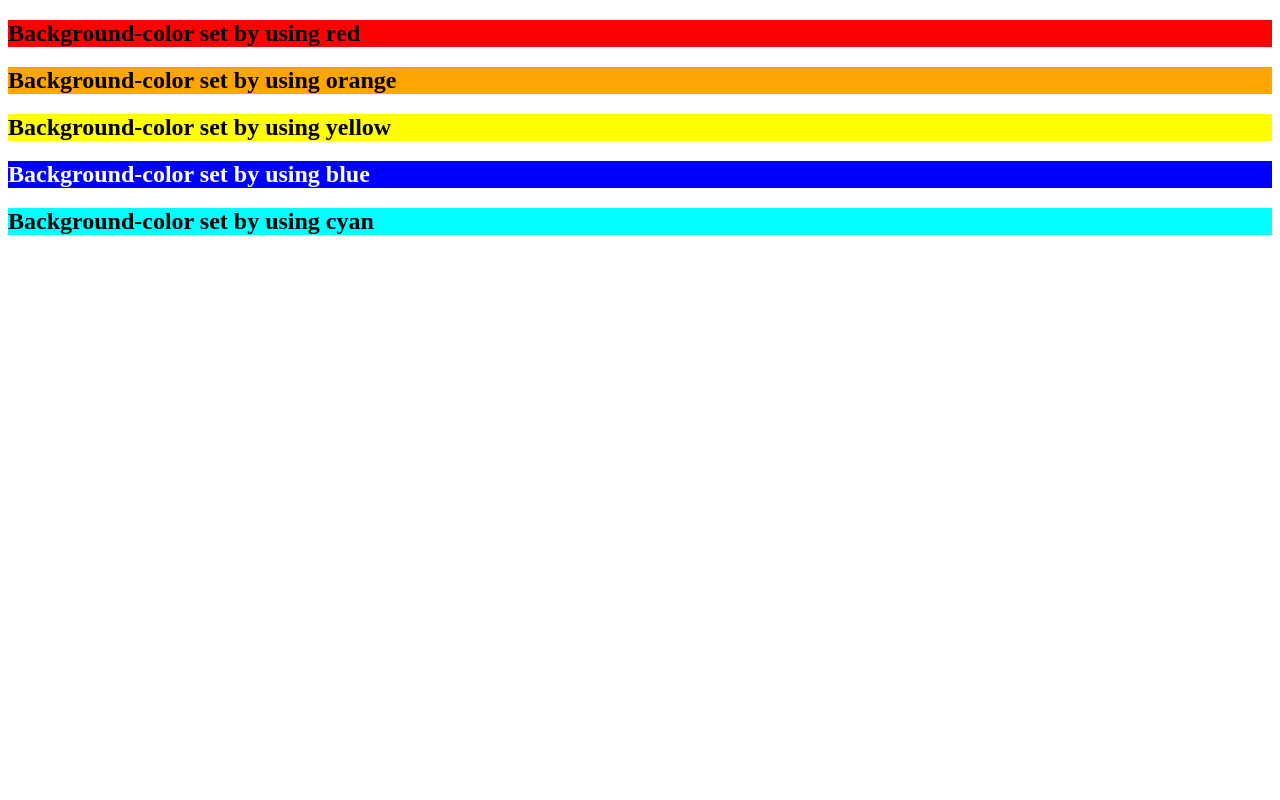
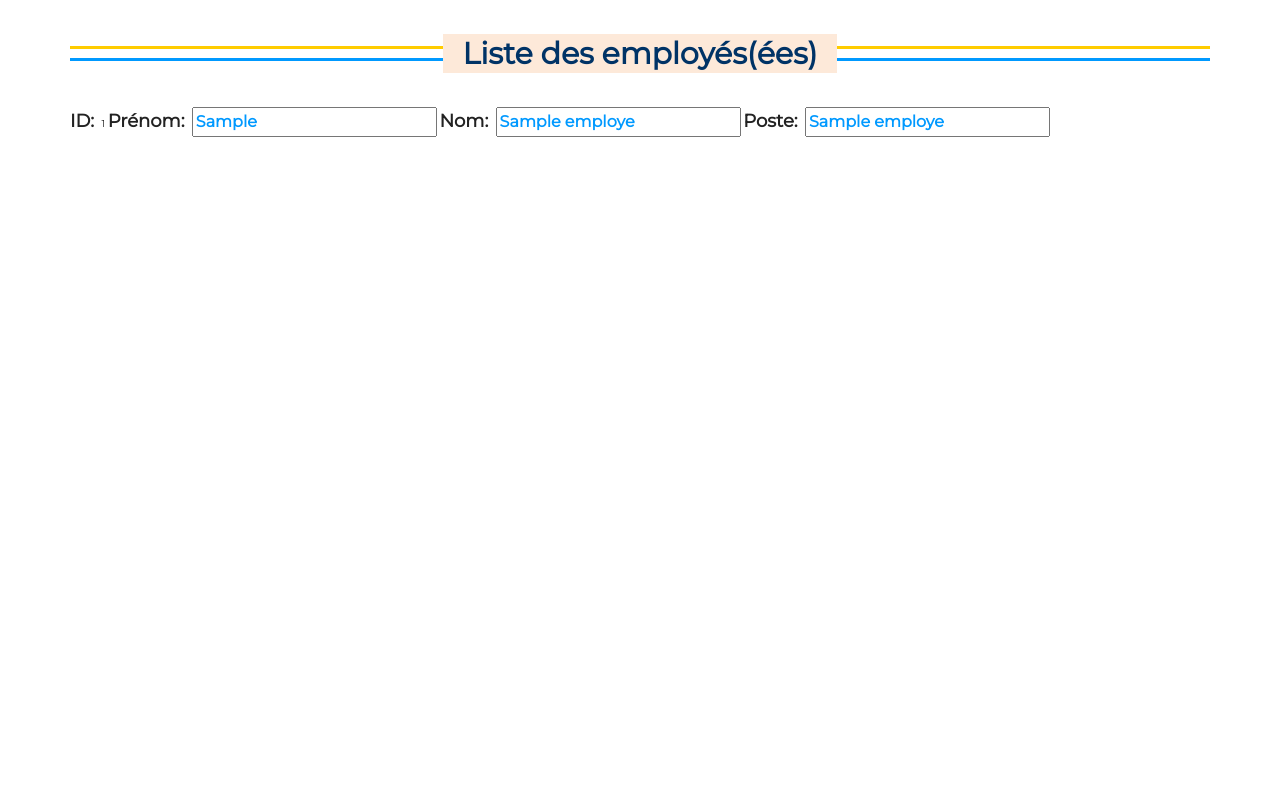
Before and after one commit to quidam66/CPE-CentreJour, a PHP site: page /private/modif_employes.php in a window 1280 px wide. Run offline with PHP 8.4, Linux system fonts and the light colour scheme; the visitor is signed in with stand-in values (Sample User, id 1); tables that the repository leaves empty or names only in its code hold one stand-in row (values such as "Sample post").

Commit message:
modification employes

```diff
--- a/index.html
+++ b/index.html
@@ -3,7 +3,7 @@
 	<head>
 		<meta charset="utf-8" />
 		<meta name="viewport" content="width=device-width, initial-scale=1.0" />
-		<title>CPE Centre-Jour</title>
+		<title>CPE Centre Jour</title>
 		<link href='http://fonts.googleapis.com/css?family=Montserrat' rel='stylesheet' type='text/css'>
 		<link href='https://fonts.googleapis.com/css?family=Clicker+Script' rel='stylesheet' type='text/css'>
 
--- a/pages/absence.php
+++ b/pages/absence.php
@@ -3,7 +3,7 @@
 <head>
     <meta charset="utf-8" />
     <meta name="viewport" content="width=device-width, initial-scale=1.0" />
-    <title>Playhouse</title>
+    <title>CPE Centre Jour</title>
 	<link href='http://fonts.googleapis.com/css?family=Montserrat' rel='stylesheet' type='text/css'>
 	<link href='http://fonts.googleapis.com/css?family=Quicksand' rel='stylesheet' type='text/css'>
 
--- a/private/modif_employes.php
+++ b/private/modif_employes.php
@@ -1,30 +1,82 @@
 <?php
    include('session.php');
+
+
+	try
+	{
+	    $bdd = new PDO('mysql:host=localhost;dbname=cpecentrejour;charset=utf8', 'root', '');
+
+
+	}
+	catch (Exception $e)
+	{
+	        die('Erreur : ' . $e->getMessage());
+	}
+
+	$reponse = $bdd->query('SELECT * FROM employes');
+
+	/*while ($donnees = $reponse->fetch())
+	{
+	?>
+	    <p>
+	    <strong>Penom</strong> : <?php echo $donnees['prenom']; ?><br />
+	    <strong>Nom</strong> : <?php echo $donnees['nom']; ?><br />
+	    <strong>Poste</strong> : <?php echo $donnees['titre']; ?><br /><br /><br /><br />
+	   </p>
+	<?php
+	}
+
+	$reponse->closeCursor(); */
 ?>
 
-<!DOCTYPE html>
-<html>
-	<body>
+<!doctype html>
+<html class="no-js" lang="en">
+<head>
+    <meta charset="utf-8" />
+    <meta name="viewport" content="width=device-width, initial-scale=1.0" />
+    <title>CPE Centre Jour</title>
+	<link href='http://fonts.googleapis.com/css?family=Montserrat' rel='stylesheet' type='text/css'>
+	<link href='http://fonts.googleapis.com/css?family=Quicksand' rel='stylesheet' type='text/css'>
 
-		<h2 style="background-color:red">
-		Background-color set by using red
-		</h2>
+	<link rel="stylesheet" href="../css/couleursChaudes.css">
+	<link href="../bootstrap/css/bootstrap.css" rel="stylesheet">
+	<script src="../bootstrap/js/jquery-2.1.3.min.js"></script>
+	<script src="../bootstrap/js/bootstrap.js"></script>
+</head>
+<body id="iframeBody">
+	<div class="container">
+		<div class="iframe-p-text">
+			<div class="iframe-title-bg samll-height"><span>Liste des employés(ées)</span></div>
 
-		<h2 style="background-color:orange">
-		Background-color set by using orange
-		</h2>
+			<form id="formulaire" name="formulaire" action="" method="POST">
+				<?php
+					while ($donnees = $reponse->fetch())
+					{
+					?>
+						<div>
+							<span class="form-label">ID:&nbsp;</span>
+							<span><?php echo $donnees['id']; ?></span>
+							<span class="form-label">Prénom:&nbsp;</span>
+							<span><input class="input form-input" id="nom" name="nom" size="25" maxlength="50" type="text" value="<?php echo $donnees['prenom']; ?>"></span>
+							<span class="form-label">Nom:&nbsp;</span>
+							<span><input class="input form-input" id="nom" name="nom" size="25" maxlength="50" type="text" value="<?php echo $donnees['nom']; ?>"></span>
+							<span class="form-label">Poste:&nbsp;</span>
+							<span><input class="input form-input" id="nom" name="nom" size="25" maxlength="50" type="text" value="<?php echo $donnees['titre']; ?>"></span>
+					    </div>
 
-		<h2 style="background-color:yellow">
-		Background-color set by using yellow
-		</h2>
+					    <!-- <p>
+					    <strong>Penom</strong> : <br />
+					    <strong>Nom</strong> : <?php echo $donnees['nom']; ?><br />
+					    <strong>Poste</strong> : <?php echo $donnees['titre']; ?><br /><br /><br /><br />
+					   </p> -->
+					<?php
+					}
 
-		<h2 style="background-color:blue;color:white">
-		Background-color set by using blue
-		</h2>
+					$reponse->closeCursor();
+				?>
 
-		<h2 style="background-color:cyan">
-		Background-color set by using cyan
-		</h2>
-
-	</body>
+			</fomr>
+		</div>
+	</div>
+</body>
 </html>
```
Also changed, not shown: pages/contact.php (+39 -16 lines), pages/envoi.php (added, +39 -0 lines).
